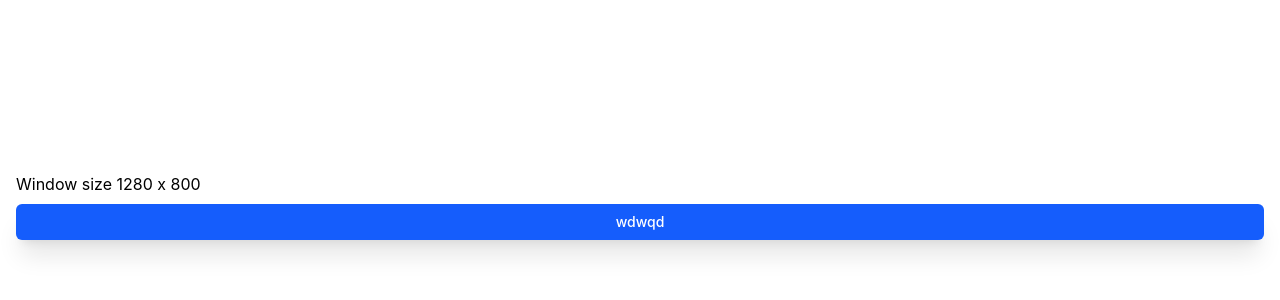
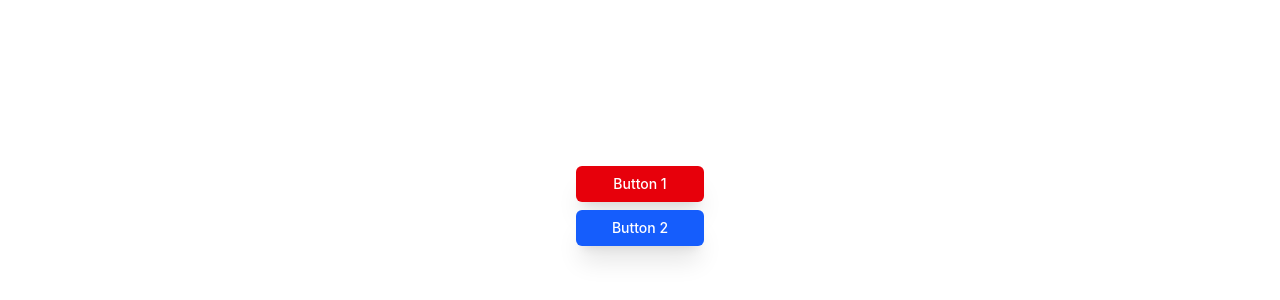
Before and after one commit to srutz/productsbrowser, a React (Vite) app: page / in a window 1280 px wide. Shown: the part 194-494 px from the top of the page. Built offline with nearby package versions, Linux system fonts and the light colour scheme.

Commit message:
added mybutton component

```diff
--- a/src/App.tsx
+++ b/src/App.tsx
@@ -1,37 +1,20 @@
-import type { ComponentProps, ReactNode } from "react";
-import { cn } from "./lib/utils";
+import { MyButton } from "./MyButton";
 
 export function App() {
   return (
     <div
       className="w-screen h-screen flex
-    flex-col items-stretch justify-center p-4 gap-2"
+    flex-col items-center justify-center p-4 gap-2"
     >
-      Window size {window.innerWidth} x {window.innerHeight}
-      <MyButton className=" ">wdwqd</MyButton>
+      <MyButton
+        className="min-w-32 bg-red-600 hover:bg-red-700"
+        onClick={() => alert("Button1 clicked!")}
+      >
+        Button 1
+      </MyButton>
+      <MyButton className="min-w-32" onClick={() => alert("Button2 clicked!")}>
+        Button 2
+      </MyButton>
     </div>
   );
 }
-
-function MyButton(
-  props: {
-    children: ReactNode;
-  } & ComponentProps<"button">,
-) {
-  const { children, className, ...rest } = props;
-  return (
-    <button
-      {...rest}
-      className={cn(
-        "inline-flex items-center justify-center rounded-md bg-blue-600 px-4 py-2 text-sm font-medium text-white transition",
-        "hover:bg-blue-700",
-        "shadow-xl",
-        "focus:outline-none focus:ring-2 focus:ring-blue-500 focus:ring-offset-2",
-        "disabled:opacity-50 disabled:cursor-not-allowed",
-        className,
-      )}
-    >
-      {children}
-    </button>
-  );
-}
--- /dev/null
+++ b/src/MyButton.tsx
@@ -0,0 +1,29 @@
+import type { ComponentProps, ReactNode } from "react";
+import { cn } from "./lib/utils";
+
+/*
+ * a button component that accepts all the props of a regular button incl. children.
+ * this component can accept additional class names through the className prop.
+ */
+export function MyButton({
+  children,
+  className,
+  ...rest
+}: {
+  children: ReactNode;
+} & ComponentProps<"button">) {
+  return (
+    <button
+      className={cn(
+        "inline-flex items-center justify-center shadow-xl rounded-md px-4 py-2 text-sm font-medium transition cursor-pointer",
+        "text-white bg-blue-600 hover:bg-blue-700",
+        "focus:outline-none focus:ring-2 focus:ring-blue-500 focus:ring-offset-2",
+        "disabled:opacity-50 disabled:cursor-not-allowed",
+        className,
+      )}
+      {...rest}
+    >
+      {children}
+    </button>
+  );
+}
--- a/src/main.tsx
+++ b/src/main.tsx
@@ -2,8 +2,6 @@ import { StrictMode } from "react";
 import { createRoot } from "react-dom/client";
 import { App } from "./App.tsx";
 import "./index.css";
-
-
 
 const rootElement = document.getElementById("root") as HTMLElement;
 const reactRoot = createRoot(rootElement);
--- a/vite.config.ts
+++ b/vite.config.ts
@@ -1,13 +1,12 @@
-import { defineConfig } from 'vite'
-import react, { reactCompilerPreset } from '@vitejs/plugin-react'
-import babel from '@rolldown/plugin-babel'
-import tailwindcss from '@tailwindcss/vite'
+import tailwindcss from "@tailwindcss/vite";
+import react from "@vitejs/plugin-react";
+import { defineConfig } from "vite";
 
 // https://vite.dev/config/
 export default defineConfig({
   plugins: [
     react(),
-    babel({ presets: [reactCompilerPreset()] }),
-    tailwindcss()
+    //babel({ presets: [reactCompilerPreset()] }),
+    tailwindcss(),
   ],
-})
+});
```
Also changed, not shown: 1 other file (tests, documents, lock files or other folders).
